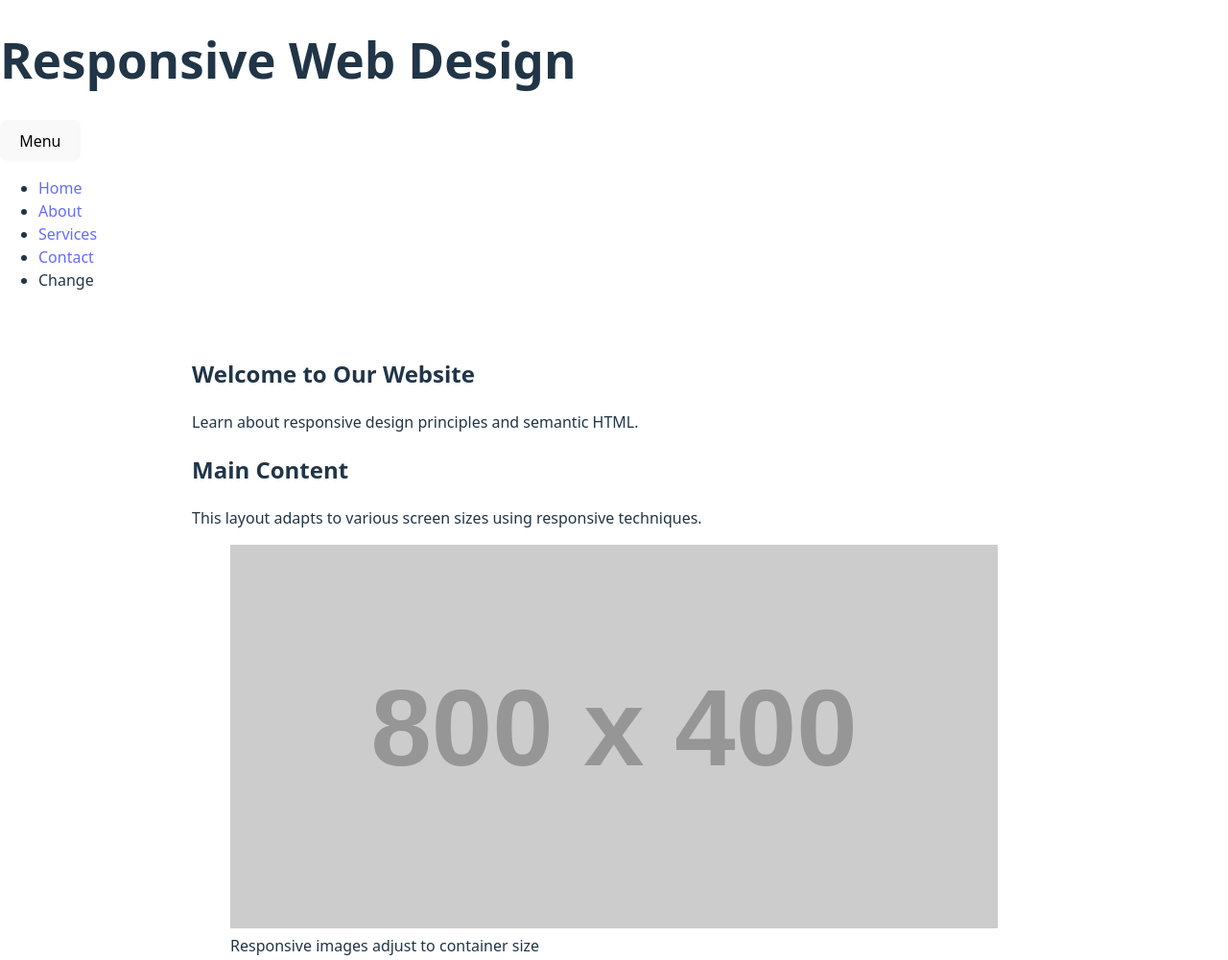
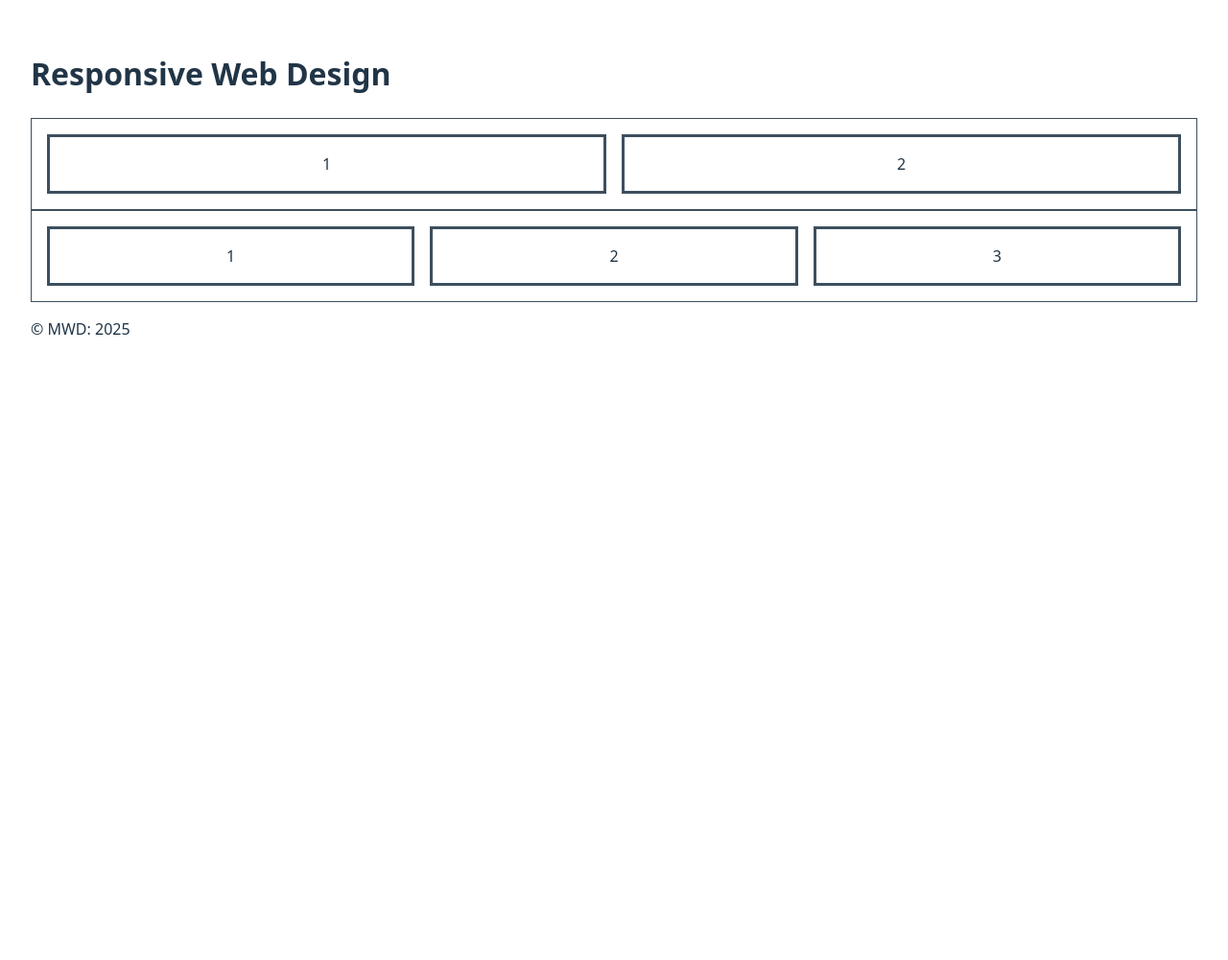
Before and after one commit to MWDAgency/responsive-web-design, a website built with Vite: page index.html in a window 1280 px wide. Shown: the top 1001 px of the page at 96% size. After the commit the page ends 800 px from the top, so only its background shows below. Built offline with nearby package versions, Linux system fonts and the light colour scheme; placeholder pictures from the web are drawn by us.

Commit message:
example reconfigure

```diff
--- a/index.html
+++ b/index.html
@@ -9,50 +9,24 @@
   <body>
   <header class="site-header">
     <h1>Responsive Web Design</h1>
-    <nav>
-      <button class="mobile-nav-toggle" aria-expanded="false" aria-controls="primary-navigation">
-        <span class="sr-only">Menu</span>
-        <span class="hamburger"></span>
-      </button>
-      <ul id="primary-navigation" class="primary-navigation">
-        <li><a href="#">Home</a></li>
-        <li><a href="#">About</a></li>
-        <li><a href="#">Services</a></li>
-        <li><a href="#">Contact</a></li>
-        <li>Change</li>
-      </ul>
-    </nav>
   </header>
 
   <main class="container">
-    <section class="hero">
-      <h2>Welcome to Our Website</h2>
-      <p>Learn about responsive design principles and semantic HTML.</p>
-    </section>
+    <div class="flex-container">
+      <div class="box">1</div>
+      <div class="box">2</div>
+    </div>
 
-    <div class="content-wrapper">
-      <article class="main-content">
-        <h2>Main Content</h2>
-        <p>This layout adapts to various screen sizes using responsive techniques.</p>
-        <figure>
-          <img src="https://via.placeholder.com/800x400" alt="Placeholder image" style="max-width:100%; height:auto;">
-          <figcaption>Responsive images adjust to container size</figcaption>
-        </figure>
-      </article>
+    <div class="flex-container">
+      <div class="box">1</div>
+      <div class="box">2</div>
+      <div class="box">3</div>
+    </div>
 
-      <aside class="sidebar">
-        <h3>Related Information</h3>
-        <ul>
-          <li>Responsive breakpoints</li>
-          <li>Flexible layouts</li>
-          <li>Mobile-first design</li>
-        </ul>
-      </aside>
-    </div>
   </main>
 
   <footer id="footer">
-    <p>&copy; 2023 Responsive Web Design Example</p>
+
   </footer>
 
     <script type="module" src="/src/main.js"></script>
--- a/src/main.js
+++ b/src/main.js
@@ -2,8 +2,8 @@ import './style.css'
 
 document.querySelector('#footer').innerHTML = `
   <div>
-    <p>Current Year: ${new Date().getFullYear()}</p>
+    <p>&copy; MWD: ${new Date().getFullYear()}</p>
   </div>
 `
 
-console.log('Hello Vite!')
+console.log('Hello Vite!!!')
--- a/src/style.css
+++ b/src/style.css
@@ -4,92 +4,38 @@
   font-weight: 400;
 
   color-scheme: light dark;
-  color: rgba(255, 255, 255, 0.87);
-  background-color: #242424;
+  color: rgb(33, 53, 71);
+  --color-light: rgb(255, 255, 255);
+  --color-dark: rgba(33, 53, 71, 0.87);
+  background-color: #fff;
 
   font-synthesis: none;
   text-rendering: optimizeLegibility;
   -webkit-font-smoothing: antialiased;
   -moz-osx-font-smoothing: grayscale;
-}
 
-a {
-  font-weight: 500;
-  color: #646cff;
-  text-decoration: inherit;
-}
-a:hover {
-  color: #535bf2;
+  padding: 1rem;
+  margin: 1rem;
 }
 
 body {
   margin: 0;
-  display: flex;
-  flex-direction: column;
-  min-width: 320px;
-  min-height: 100vh;
+  padding: 0;
+
 }
 
-h1 {
-  font-size: 3.2em;
-  line-height: 1.1;
+
+
+.flex-container {
+  display: flex; /* This makes the container a flex container */
+  gap: 1rem; /* Adds space between the items */
+  border: 1px solid var(--color-dark);
+  padding: 1rem;
 }
 
- main {
-  max-width: 1280px;
-  margin: 0 auto;
-  padding: 2rem;
+.box {
+  border: 3px solid var(--color-dark);
+  padding: 1rem;
+  text-align: center;
+  flex: 1; /* Makes all boxes equal in size */
 }
-
-.logo {
-  height: 6em;
-  padding: 1.5em;
-  will-change: filter;
-  transition: filter 300ms;
-}
-.logo:hover {
-  filter: drop-shadow(0 0 2em #646cffaa);
-}
-.logo.vanilla:hover {
-  filter: drop-shadow(0 0 2em #f7df1eaa);
-}
-
-.card {
-  padding: 2em;
-}
-
-.read-the-docs {
-  color: #888;
-}
-
-button {
-  border-radius: 8px;
-  border: 1px solid transparent;
-  padding: 0.6em 1.2em;
-  font-size: 1em;
-  font-weight: 500;
-  font-family: inherit;
-  background-color: #1a1a1a;
-  cursor: pointer;
-  transition: border-color 0.25s;
-}
-button:hover {
-  border-color: #646cff;
-}
-button:focus,
-button:focus-visible {
-  outline: 4px auto -webkit-focus-ring-color;
-}
-
-@media (prefers-color-scheme: light) {
-  :root {
-    color: #213547;
-    background-color: #ffffff;
-  }
-  a:hover {
-    color: #747bff;
-  }
-  button {
-    background-color: #f9f9f9;
-  }
-}
```
